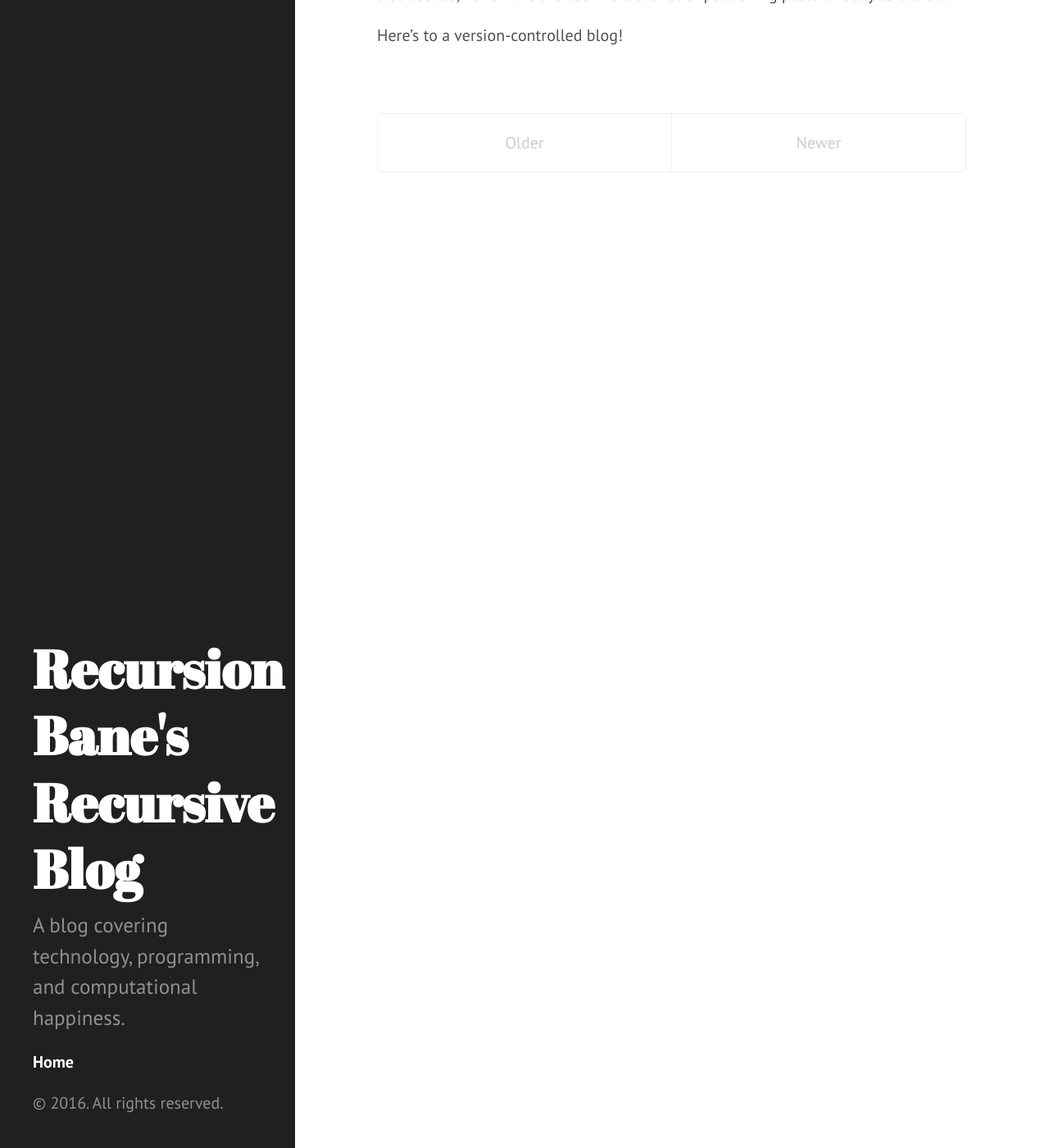
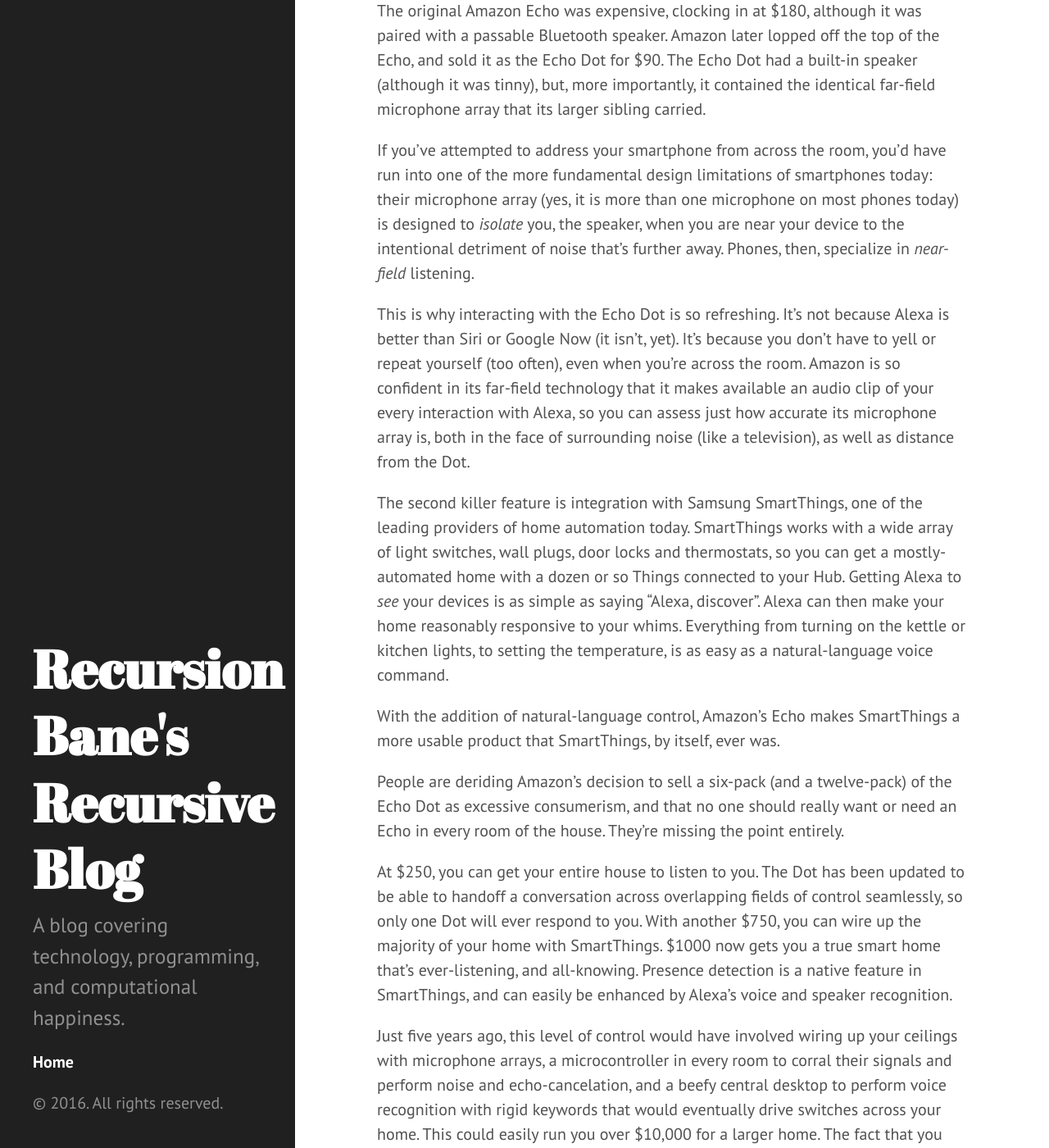
Before and after one commit to recursionbane/recursionbane.github.io, a Jekyll site: the page built from index.html, in a window 1280 px wide and 1400 px high, scrolled down 262 px. Shown: the whole window at 82% size. Built offline with Jekyll 4.4.1, drawn with Linux system fonts in a browser that asks for light colours; the list of posts is cut into pages by our own code; some of the changed text lies outside the part shown.

Commit message:
Post update: The arrival of the responsive home

```diff
--- a/_posts/2016-10-02-the-arrival-of-the-omniscient-home.markdown
+++ b/_posts/2016-10-02-the-arrival-of-the-omniscient-home.markdown
@@ -1,7 +1,9 @@
 ---
-published: false
-title: The arrival of the omniscient home
+published: true
+title: The arrival of the responsive home
 layout: post
+tags: [echo, dot, echodot, amazon, alexa, connected, home]
+categories: [home, ai]
 ---
 Most people are treating the 2nd-gen Amazon Echo Dot as just another product refresh. Here's why they're wrong, and it actually means much, much more.
 
@@ -13,12 +15,12 @@
 
 The second killer feature is integration with Samsung SmartThings, one of the leading providers of home automation today. SmartThings works with a wide array of light switches, wall plugs, door locks and thermostats, so you can get a mostly-automated home with a dozen or so Things connected to your Hub. Getting Alexa to _see_ your devices is as simple as saying "Alexa, discover". Alexa can then make your home reasonably responsive to your whims. Everything from turning on the kettle or kitchen lights, to setting the temperature, is as easy as a natural-language voice command.
 
-In a sense, Amazon's Echo makes SmartThings a more usable product that SmartThings ever was.
+With the addition of natural-language control, Amazon's Echo makes SmartThings a more usable product that SmartThings, by itself, ever was.
 
 People are deriding Amazon's decision to sell a six-pack (and a twelve-pack) of the Echo Dot as excessive consumerism, and that no one should really want or need an Echo in every room of the house. They're missing the point entirely.
 
-At $250, you can get your entire house to listen to you. The Dot has been updated to be able to handoff a conversation across overlapping fields of control seamlessly, so only one Dot will ever respond to you. With another $750, you can wire up the majority of your home with SmartThings. $1000 now gets you a true smart home that's ever-listening, and all-knowing.
+At $250, you can get your entire house to listen to you. The Dot has been updated to be able to handoff a conversation across overlapping fields of control seamlessly, so only one Dot will ever respond to you. With another $750, you can wire up the majority of your home with SmartThings. $1000 now gets you a true smart home that's ever-listening, and all-knowing. Presence detection is a native feature in SmartThings, and can easily be enhanced by Alexa's voice and speaker recognition.
 
-Just five years ago, this level of control would have involved wiring up your ceilings with microphone arrays, a microcontroller in every room to corral their signals and perform noise and echo-cancelation, and a beefy central desktop to perform voice recognition with rigid keywords and drive switches across your home. This could easily run you over $10,000 for a larger home. The fact that you can get this done at a tenth the cost is game-changing.
+Just five years ago, this level of control would have involved wiring up your ceilings with microphone arrays, a microcontroller in every room to corral their signals and perform noise and echo-cancelation, and a beefy central desktop to perform voice recognition with rigid keywords that would eventually drive switches across your home. This could easily run you over $10,000 for a larger home. The fact that you can get this done at a tenth the cost is game-changing.
 
-The Echo Dot is the first large-scale assault to take over your home and drag it into the connected universe. At $50, it might just work.
+The second-gen Echo Dot is the first large-scale assault to take over your home and drag it into the connected universe. At $50, it may have already won the battle.
```
